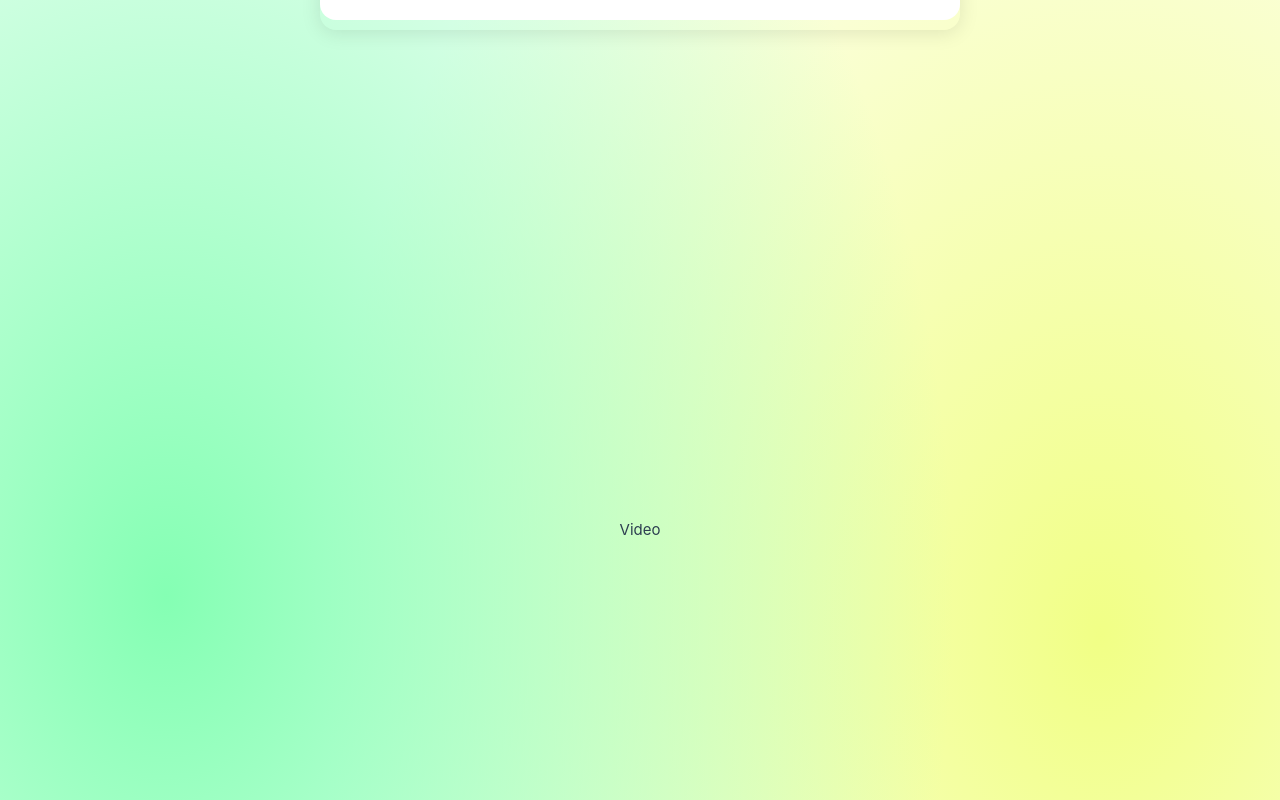
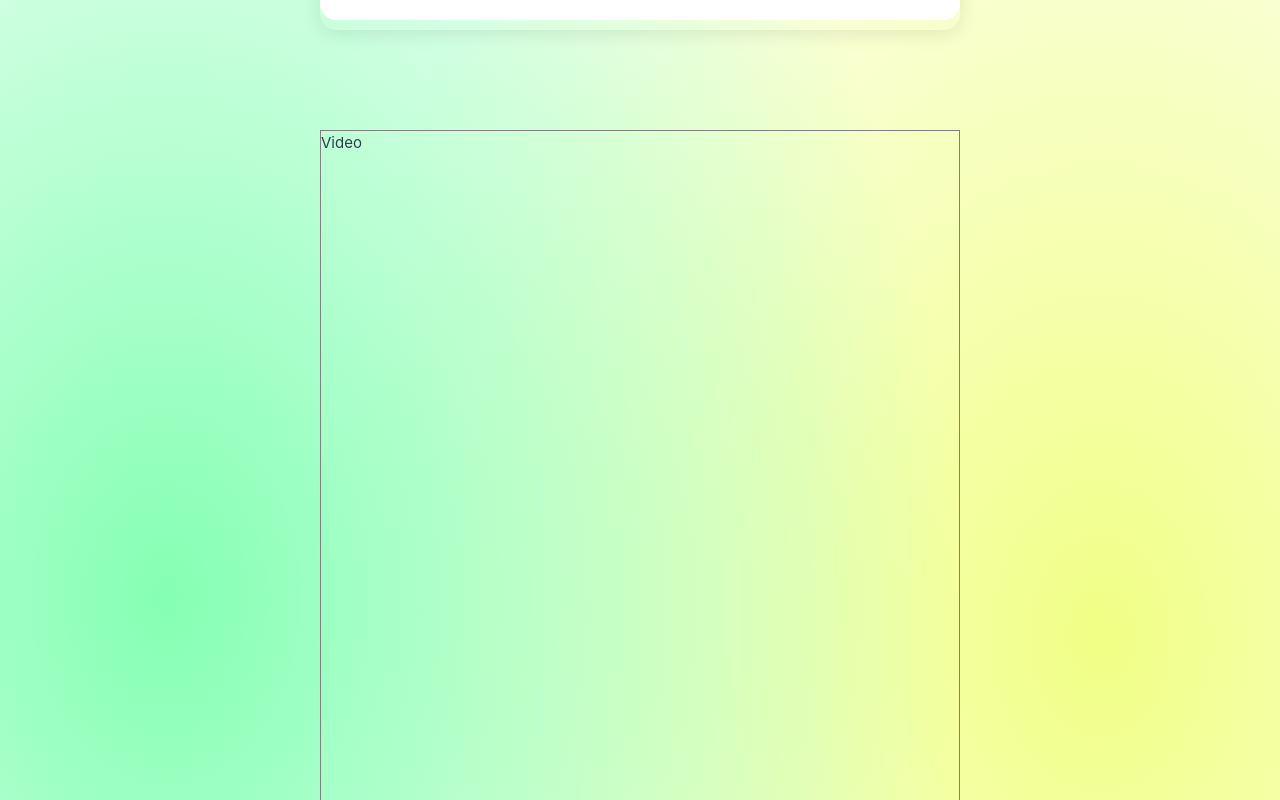
Before and after one commit to rileysiu/PTest-FrontEnd, a Vue app: page / in a window 1280 px wide. Shown: the part 1020-1820 px from the top of the page. Built offline with nearby package versions, Linux system fonts and the light colour scheme; what vue-backtotop would draw is missing.

Commit message:
Building Step Component

```diff
--- a/src/components/Preview.vue
+++ b/src/components/Preview.vue
@@ -18,14 +18,14 @@ import AnswerCapture from '@/assets/background/answer.webp'
 
 <style scoped>
 .preview-block {
-    width: 80%;
+    width: 100%;
     margin-top: 100px;
     display: flex;
     justify-content: center;
     flex-wrap: wrap;
 
     .preview-capture {
-        width: 35rem;
+        width: 45rem;
     }
     .preview-text {
         margin-left: 38px;
--- a/src/components/Step.vue
+++ b/src/components/Step.vue
@@ -15,7 +15,7 @@ const handleClick = (tabsPaneContext, event) => {
         <div class="step-header">PTest人工智慧解題如何運作？</div>
         <el-tabs v-model="activeName" class="step-tabs" @tab-click="handleClick">
             <el-tab-pane label="步驟1" name="first">
-                <img class="step-img" :src="AnswerCapture"/>
+                <img class="step-img" src=""/>
             </el-tab-pane>
             <el-tab-pane label="步驟2" name="second">步驟2</el-tab-pane>
             <el-tab-pane label="步驟3" name="third">步驟3</el-tab-pane>
@@ -42,11 +42,14 @@ const handleClick = (tabsPaneContext, event) => {
     }
 
     .step-tabs {
-        width: 80%;
-
+        width: 60%;
         .step-img {
             width: 100%;
+            height: 600px;
             border: 1px solid red;
+            display: flex;
+            justify-content: center;
+            align-items: center;
         }
     }
 }
--- a/src/components/VideoPlayer.vue
+++ b/src/components/VideoPlayer.vue
@@ -17,7 +17,7 @@ const handleEvent = (log) => {
 </script>
 
 <template>
-    <div>
+    <div class="video-block">
         Video
     </div>
     <!-- <video-player
@@ -45,5 +45,9 @@ const handleEvent = (log) => {
 </template>
 
 <style scoped>
-
+.video-block {
+    border: 1px solid gray;
+    width: 100%;
+    height: 800px;
+}
 </style>
```
